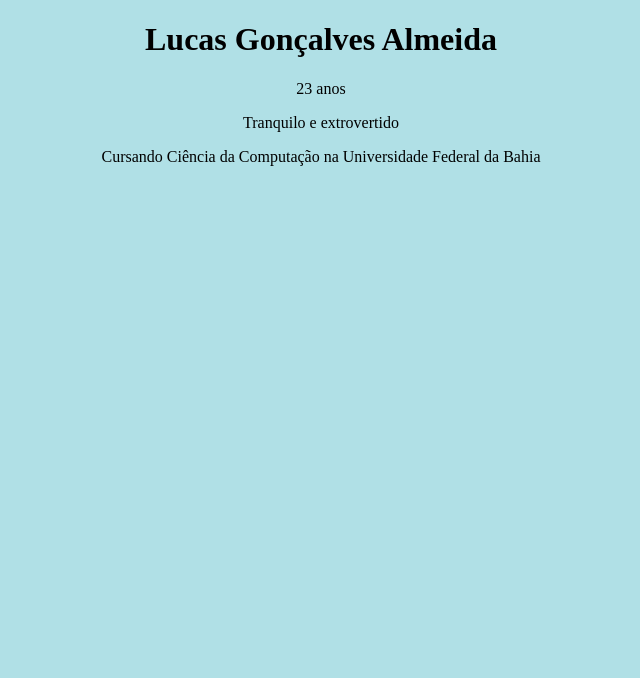
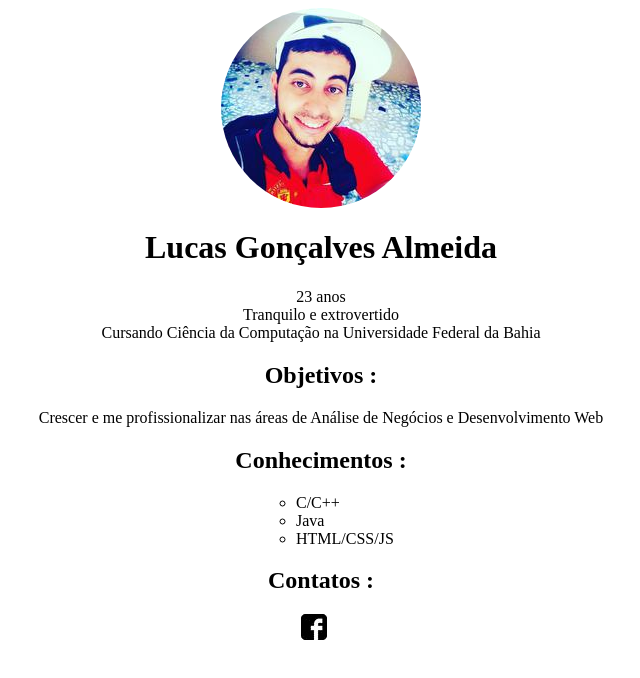
Before and after one commit to LuuckaS/lolba, a plain HTML site: page index.html in a window 1280 px wide. Shown: the whole page, without its empty margins (319-959 px from the left). Drawn offline with Linux system fonts and the light colour scheme.

Commit message:
Perfil concluído e organizado em pastas

```diff
--- /dev/null
+++ b/css/style.css
@@ -0,0 +1,21 @@
+h1,h2{
+	text-align: center;
+}
+
+p{
+	text-align: center;
+}
+#lista{
+ width: 130px; margin: 0 auto;
+}
+#icone{
+ width: 40px; margin: 0 auto;
+}
+
+.circular {
+	width: 130px; margin: 0 auto;
+	width: 200px;
+	height: 200px;
+	border-radius: 150px;
+	background: url(../img/pf.jpeg) no-repeat;
+	}
--- a/index.html
+++ b/index.html
@@ -3,15 +3,31 @@
 <head>
 	<title>Lucas Almeida</title>
 	<meta charset="utf-8">
+	<link rel="stylesheet" href="css/style.css">
 </head>
 
 
-<body style="background-color:powderblue;">
+<body>
+	<div class="circular"></div>
+	<h1>Lucas Gonçalves Almeida</h1>
+	<p>23 anos </br>
+	   Tranquilo e extrovertido</br>
+	   Cursando Ciência da Computação na Universidade Federal da Bahia </p>
+	<h2>Objetivos :</h2>
+	<p>Crescer e me profissionalizar nas áreas de Análise de Negócios e Desenvolvimento Web</p>
+	<h2>Conhecimentos :</h2>
+	<div id="lista">
+		<ul style="list-style-type:circle">
+		    <li>C/C++</li>
+ 		 	<li>Java</li>
+	 	 	<li>HTML/CSS/JS</li>
+		</ul>
+	</div>
 
-	<h1 style="text-align:center;">Lucas Gonçalves Almeida</h1>
-	<p style="text-align:center;">23 anos </p>
-	<p style="text-align:center;">Tranquilo e extrovertido </p>
-	<p style="text-align:center;">Cursando Ciência da Computação na Universidade Federal da Bahia </p>
+	<h2>Contatos :</h2>
+	<div id="icone">
+		<a href= "https://www.facebook.com/lucas.almeida.56679"><input type="image" src="img/face.jpg" class="botao" onmouseover="src= 'img/fb.jpeg'" onmouseout="src='img/face.jpg'"> </a>
+	</div>
 
 
 
```
Also changed, not shown: img/face.jpg (added), img/fb.jpeg (added), img/pf.jpeg (added).
